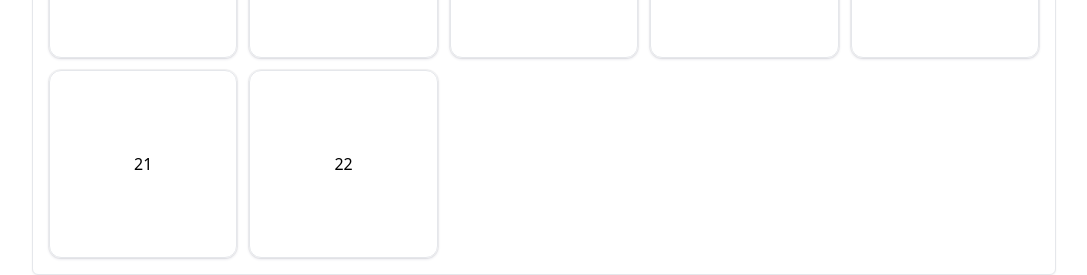
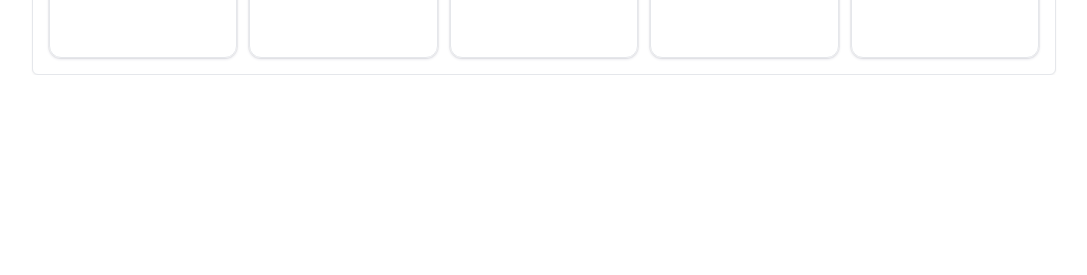
Before and after one commit to kzamanbd/react-dnd-kit, a React (Vite) app: page / in a window 1280 px wide. Shown: the part 1502-1777 px from the top of the page, without its empty margins (96-1183 px from the left). After the commit the page ends 1577 px from the top, so only its background shows below. Built offline with nearby package versions, Linux system fonts and the light colour scheme.

Commit message:
Update GridSortable.tsx

```diff
--- a/src/components/GridSortable.tsx
+++ b/src/components/GridSortable.tsx
@@ -75,7 +75,7 @@ const BoxSortable: FC<CardProps> = (props) => {
 };
 
 const GridSortable = () => {
-    const [items, setItems] = useState(Array.from(Array(22).keys(), (i) => i + 1).map((id) => id + ""));
+    const [items, setItems] = useState(Array.from(Array(20).keys(), (i) => i + 1).map((id) => id + ""));
     const [activeId, setActiveId] = useState<string | null>();
     const sensors = useSensors(
         useSensor(MouseSensor, {
```
